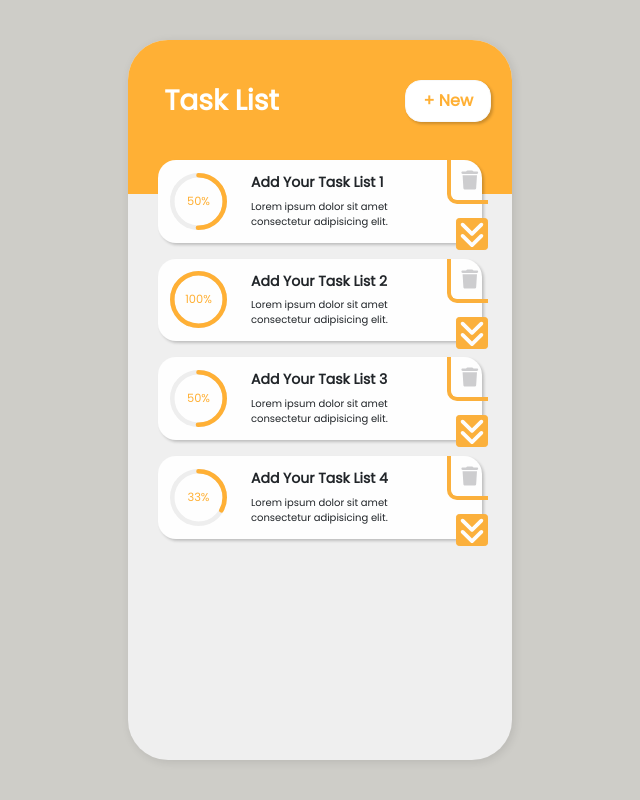
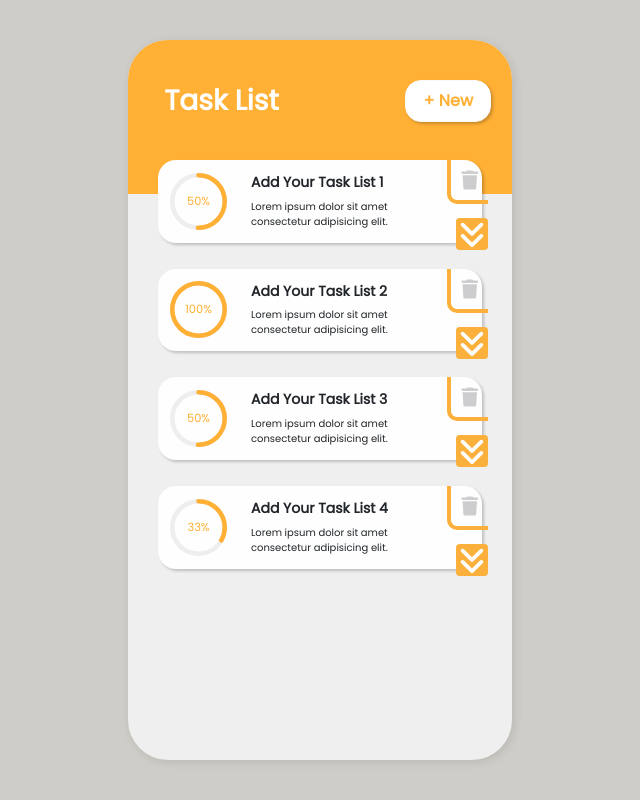
Before and after one commit to isgb/todolistfronted, a React (Vite) app: page / in a window 1280 px wide. Shown: the whole page, without its empty margins (320-960 px from the left). Built offline with nearby package versions, Linux system fonts and the light colour scheme.

Commit message:
frontend parte

```diff
--- a/src/components/CardsList/CardTasks/CircularProgressBar.jsx
+++ b/src/components/CardsList/CardTasks/CircularProgressBar.jsx
@@ -2,8 +2,6 @@ import React from 'react'
 import { CircularProgressbar, buildStyles } from "react-circular-progressbar";
 
 export const CircularProgressBar = ({percentage}) => {
-
-  // console.log("percentage",percentage)
   return (
     <div className="col-3 porcentaje d-flex justify-content-center align-content-center">
         <div className="content-circularprogressbar d-flex align-items-center justify-content-center">
--- a/src/styles/cardtasks.css
+++ b/src/styles/cardtasks.css
@@ -33,5 +33,5 @@
     justify-content: center;
     align-content: center;
     align-items: center;
-    margin-bottom: 5px;
+    margin-bottom: 15px;
 }
```
